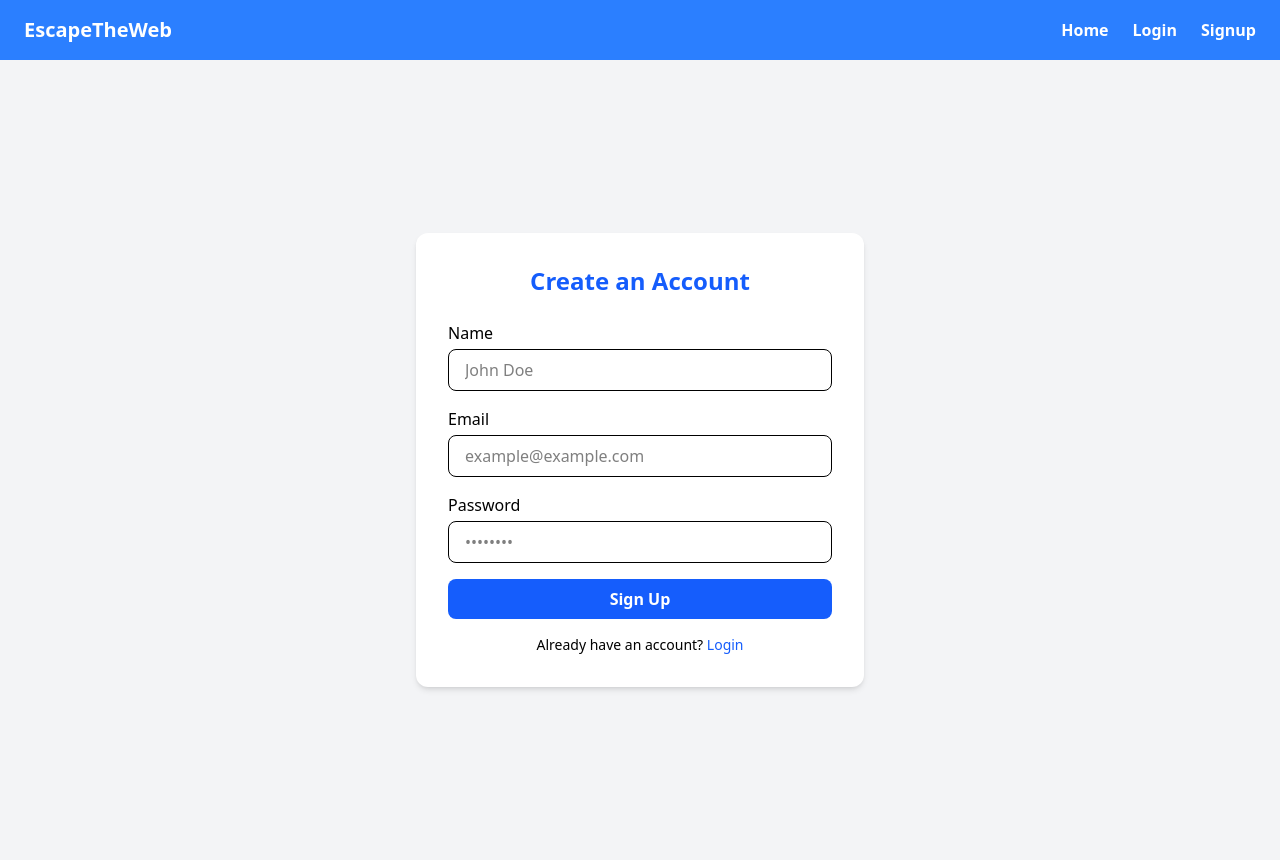
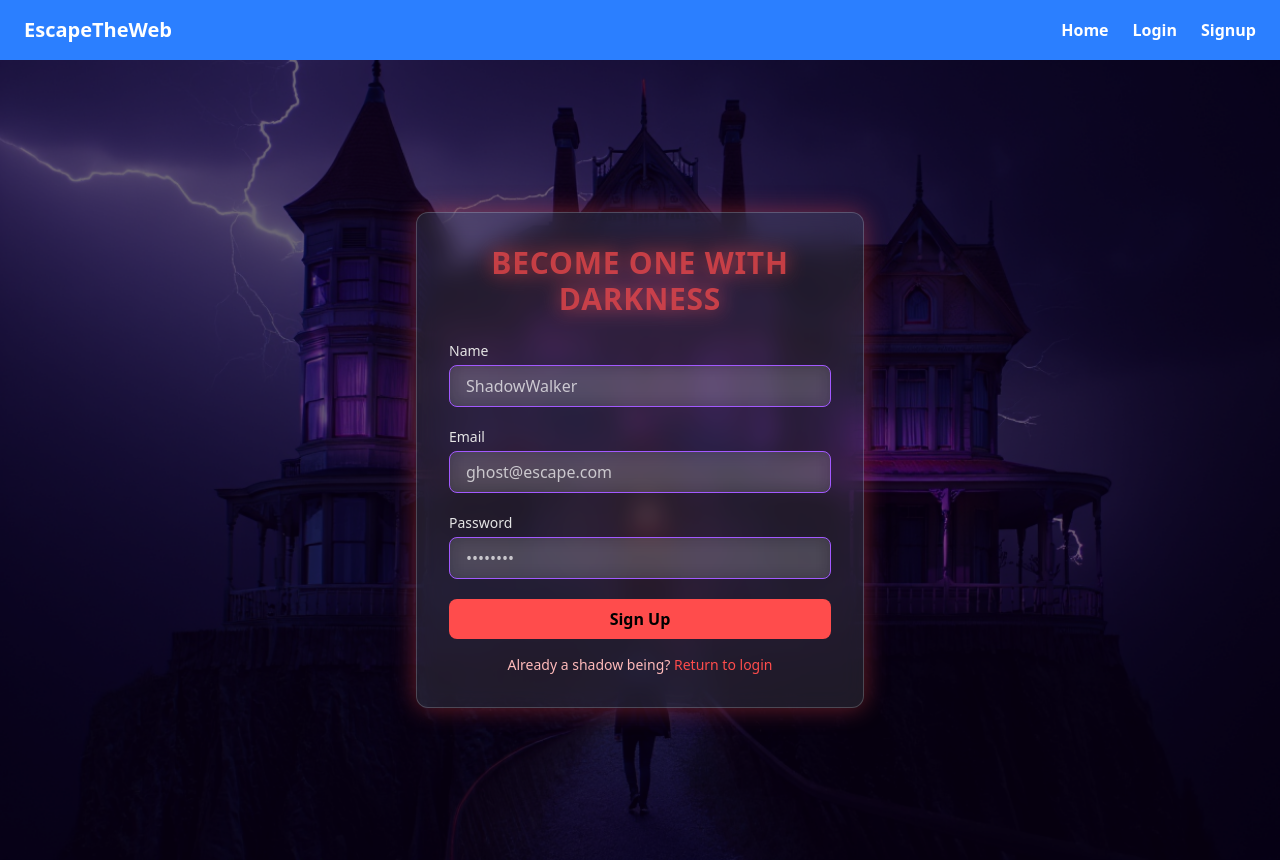
Before and after one commit to Shashwati12/WEB-ESCAPE, a React (Vite) app in the folder Web-Escape/: page /signup in a window 1280 px wide. Built offline with nearby package versions, Linux system fonts and the light colour scheme.

Commit message:
Frontend Signup and Login

```diff
--- a/Web-Escape/src/components/Auth/Login.jsx
+++ b/Web-Escape/src/components/Auth/Login.jsx
@@ -1,16 +1,10 @@
 import { useState } from "react";
 import { useNavigate } from "react-router-dom";
 import Navbar from "../Navbar";
-import { toast } from "sonner";
 import axios from "axios";
 import { USER_API_POINT } from "../../utils/Apicall";
-import { z } from "zod";
-import horrorBg from "../../assets/horror-img.jpeg";
-
-const loginSchema = z.object({
-  email: z.string().email("Invalid email"),
-  password: z.string().min(6, "Password must be at least 6 characters"),
-});
+import { toast } from "sonner";
+import horrorBg2 from "../../assets/login3.png";
 
 function Login() {
   const navigate = useNavigate();
@@ -28,30 +22,23 @@ function Login() {
 
   const handleSubmit = async (e) => {
     e.preventDefault();
-    const result = loginSchema.safeParse(formData);
-    if (!result.success) {
-      const errorMessage = result.error.issues[0]?.message || "Invalid input";
-      toast.error(errorMessage);
-      return;
-    }
 
     try {
       const res = await axios.post(`${USER_API_POINT}/login`, formData, {
         headers: {
           "Content-Type": "application/json",
         },
-        withCredentials: true,
       });
 
       if (res.data.success) {
-        toast.success("Login successful");
+        toast.success("Welcome back to the shadows");
         navigate("/dashboard");
       }
     } catch (error) {
       if (error.response) {
         toast.error(error.response.data.message || "Login Failed");
       } else {
-        toast.error("Something went wrong");
+        toast.error("An unexpected error occurred");
       }
     }
   };
@@ -60,7 +47,7 @@ function Login() {
     <div
       className="min-h-screen text-[#E5E5E5] relative"
       style={{
-        backgroundImage: `url(${horrorBg})`,
+        backgroundImage: `url(${horrorBg2})`,
         backgroundSize: "cover",
         backgroundPosition: "center",
         backgroundRepeat: "no-repeat",
@@ -69,20 +56,18 @@ function Login() {
       <div className="bg-[#0a001a]/60 min-h-screen">
         <Navbar />
         <div className="flex justify-center items-center min-h-screen px-4">
-          <div className="bg-[#1C0032] p-8 rounded-xl shadow-[0_0_25px_#A259FF] w-full max-w-md border border-[#A259FF]">
+          <div className="bg-white/10 backdrop-blur-md p-8 rounded-xl border border-white/20 shadow-[0_0_25px_rgba(255,76,76,0.4)] w-full max-w-md transition-transform duration-300 hover:scale-[1.02]">
             <h2 className="text-3xl font-bold mb-6 text-center text-[#FF4C4C] animate-pulse tracking-wide drop-shadow-[0_0_10px_#FF4C4C]">
-              ENTER THE SHADOWS
+              ENTER THE SHADOW
             </h2>
 
             <form onSubmit={handleSubmit} className="space-y-5">
               <div>
-                <label className="block mb-1 text-sm text-[#E5E5E5]">
-                  Email
-                </label>
+                <label className="block mb-1 text-sm text-[#E5E5E5]">Email</label>
                 <input
                   type="email"
                   name="email"
-                  className="w-full px-4 py-2 bg-[#120020] text-[#E5E5E5] border border-[#A259FF] rounded-lg focus:outline-none focus:ring-2 focus:ring-[#D0FF00]"
+                  className="w-full px-4 py-2 bg-white/10 text-[#E5E5E5] border border-[#A259FF] rounded-lg focus:outline-none focus:ring-2 focus:ring-[#FF4C4C] backdrop-blur-sm placeholder:text-white/70"
                   placeholder="ghost@escape.com"
                   value={formData.email}
                   onChange={handleChange}
@@ -91,13 +76,11 @@ function Login() {
               </div>
 
               <div>
-                <label className="block mb-1 text-sm text-[#E5E5E5]">
-                  Password
-                </label>
+                <label className="block mb-1 text-sm text-[#E5E5E5]">Password</label>
                 <input
                   type="password"
                   name="password"
-                  className="w-full px-4 py-2 bg-[#120020] text-[#E5E5E5] border border-[#A259FF] rounded-lg focus:outline-none focus:ring-2 focus:ring-[#D0FF00]"
+                  className="w-full px-4 py-2 bg-white/10 text-[#E5E5E5] border border-[#A259FF] rounded-lg focus:outline-none focus:ring-2 focus:ring-[#FF4C4C] backdrop-blur-sm placeholder:text-white/70"
                   placeholder="••••••••"
                   value={formData.password}
                   onChange={handleChange}
@@ -114,12 +97,12 @@ function Login() {
             </form>
 
             <p className="mt-4 text-sm text-center text-[#FFBABA]">
-              No account yet?{" "}
+              Not yet cursed?{" "}
               <span
                 onClick={() => navigate("/signup")}
                 className="text-[#FF4C4C] cursor-pointer hover:text-[#B3001B] hover:underline transition"
               >
-                Sign Up
+                Join the dark order
               </span>
             </p>
           </div>
--- a/Web-Escape/src/components/Auth/Signup.jsx
+++ b/Web-Escape/src/components/Auth/Signup.jsx
@@ -1,17 +1,19 @@
+
+
 import { useState } from "react";
-import { Link, useNavigate } from "react-router-dom";
+import { useNavigate } from "react-router-dom";
 import Navbar from "../Navbar";
 import axios from "axios";
 import { USER_API_POINT } from "../../utils/Apicall";
-import {toast } from "sonner";
+import { toast } from "sonner";
 import { z } from "zod";
+import horrorBg2 from "../../assets/login3.png";
 
 const registerSchema = z.object({
   username: z.string().min(4, "Username must be at least 4 characters"),
   email: z.string().email("Invalid email"),
   password: z.string().min(6, "Password must be at least 6 characters"),
 });
-
 
 function Signup() {
   const navigate = useNavigate();
@@ -20,7 +22,6 @@ function Signup() {
     email: "",
     password: "",
   });
-
 
   const handleChange = (e) => {
     setFormData((prev) => ({
@@ -34,12 +35,10 @@ function Signup() {
 
     const result = registerSchema.safeParse(formData);
     if (!result.success) {
-    // Extract the first validation error message
       const errorMessage = result.error.issues[0]?.message || "Invalid input";
       toast.error(errorMessage);
       return;
     }
-
 
     try {
       const res = await axios.post(`${USER_API_POINT}/register`, formData, {
@@ -47,59 +46,71 @@ function Signup() {
           "Content-Type": "application/json",
         },
       });
+
       if (res.data.success) {
-        toast.success("registered successfully");
+        toast.success("Registered successfully");
         navigate("/login");
       }
     } catch (error) {
       if (error.response) {
-        toast.error(error.response.data.message);
+        toast.error(error.response.data.message || "Registration Failed");
       } else {
         toast.error("An unexpected error occurred");
       }
     }
-
   };
 
   return (
+    <div
+      className="min-h-screen text-[#E5E5E5] relative"
+      style={{
+        backgroundImage: `url(${horrorBg2})`,
+        backgroundSize: "cover",
+        backgroundPosition: "center",
+        backgroundRepeat: "no-repeat",
+      }}
+    >
+      <div className="bg-[#0a001a]/60 min-h-screen">
+        <Navbar />
+        <div className="flex justify-center items-center min-h-screen px-4">
+          <div className="bg-white/10 backdrop-blur-md p-8 rounded-xl border border-white/20 shadow-[0_0_25px_rgba(255,76,76,0.4)] w-full max-w-md transition-transform duration-300 hover:scale-[1.02]">
+            <h2 className="text-3xl font-bold mb-6 text-center text-[#FF4C4C] animate-pulse tracking-wide drop-shadow-[0_0_10px_#FF4C4C]">
+              BECOME ONE WITH DARKNESS
+            </h2>
+
+            <form onSubmit={handleSubmit} className="space-y-5">
               <div>
-      <Navbar />
-      <div className="flex justify-center items-center min-h-screen bg-gray-100 px-4">
-        <div className="bg-white p-8 rounded-xl shadow-md w-full max-w-md">
-          <h2 className="text-2xl font-bold mb-6 text-center text-blue-600">
-            Create an Account
-          </h2>
-          <form onSubmit={handleSubmit} className="space-y-4">
-            <div>
-              <label className="block mb-1 font-medium">Name</label>
+                <label className="block mb-1 text-sm text-[#E5E5E5]">Name</label>
                 <input
                   type="text"
                   name="username"
-                className="w-full px-4 py-2 border rounded-lg focus:outline-none focus:ring-2 focus:ring-blue-500"
-                placeholder="John Doe"
+                  className="w-full px-4 py-2 bg-white/10 text-[#E5E5E5] border border-[#A259FF] rounded-lg focus:outline-none focus:ring-2 focus:ring-[#FF4C4C] backdrop-blur-sm placeholder:text-white/70"
+                  placeholder="ShadowWalker"
                   value={formData.username}
                   onChange={handleChange}
                   required
                 />
               </div>
+
               <div>
-              <label className="block mb-1 font-medium">Email</label>
+                <label className="block mb-1 text-sm text-[#E5E5E5]">Email</label>
                 <input
                   type="email"
                   name="email"
-                className="w-full px-4 py-2 border rounded-lg focus:outline-none focus:ring-2 focus:ring-blue-500"
-                placeholder="example@example.com"
+                  className="w-full px-4 py-2 bg-white/10 text-[#E5E5E5] border border-[#A259FF] rounded-lg focus:outline-none focus:ring-2 focus:ring-[#FF4C4C] backdrop-blur-sm placeholder:text-white/70"
+                  placeholder="ghost@escape.com"
                   value={formData.email}
                   onChange={handleChange}
                   required
                 />
               </div>
+
               <div>
-              <label className="block mb-1 font-medium">Password</label>
+                <label className="block mb-1 text-sm text-[#E5E5E5]">Password</label>
                 <input
                   type="password"
                   name="password"
-                className="w-full px-4 py-2 border rounded-lg focus:outline-none focus:ring-2 focus:ring-blue-500"
+                  className="w-full px-4 py-2 bg-white/10 text-[#E5E5E5] border border-[#A259FF] rounded-lg focus:outline-none focus:ring-2 focus:ring-[#FF4C4C] backdrop-blur-sm placeholder:text-white/70"
                   placeholder="••••••••"
                   value={formData.password}
                   onChange={handleChange}
@@ -109,21 +120,22 @@ function Signup() {
 
               <button
                 type="submit"
-              className="w-full py-2 px-4 bg-blue-600 text-white font-semibold rounded-lg hover:bg-blue-700 transition"
+                className="w-full py-2 px-4 bg-[#FF4C4C] text-black font-semibold rounded-lg hover:bg-[#B3001B] hover:text-white transition duration-300"
               >
                 Sign Up
               </button>
+            </form>
 
-          </form>
-          <p className="mt-4 text-sm text-center">
-            Already have an account?{" "}
+            <p className="mt-4 text-sm text-center text-[#FFBABA]">
+              Already a shadow being?{" "}
               <span
                 onClick={() => navigate("/login")}
-              className="text-blue-600 cursor-pointer hover:underline"
+                className="text-[#FF4C4C] cursor-pointer hover:text-[#B3001B] hover:underline transition"
               >
-              Login
+                Return to login
               </span>
             </p>
+          </div>
         </div>
       </div>
     </div>
```
Also changed, not shown: Web-Escape/src/assets/horror-img.jpeg (deleted), Web-Escape/src/assets/login3.png (added). Lines whose indentation alone changed are shown as unchanged.
